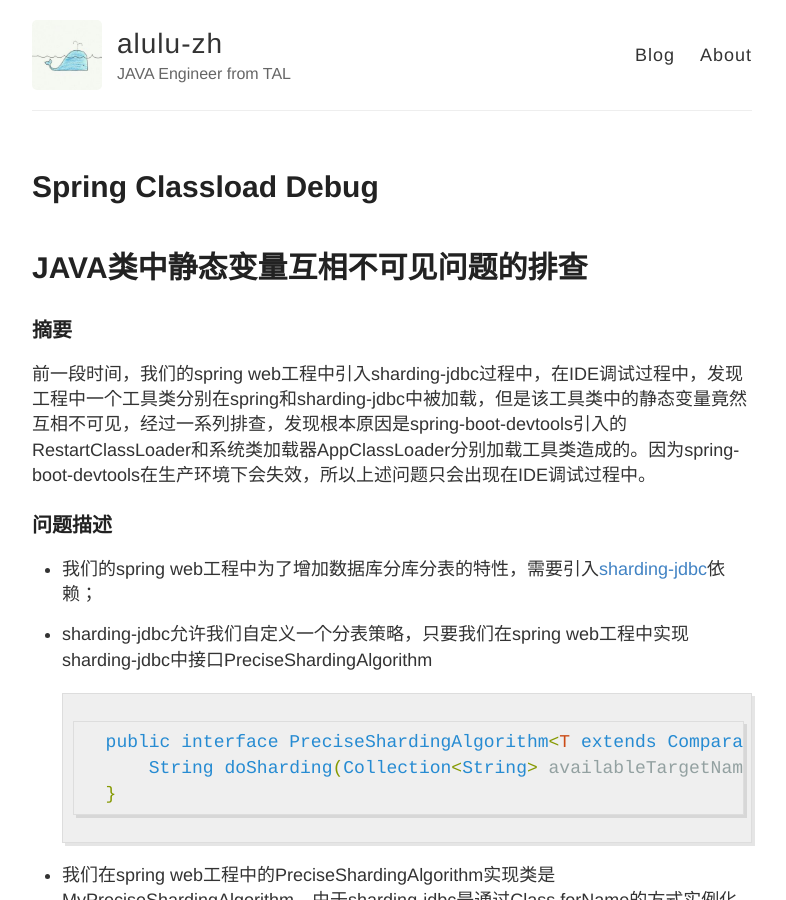
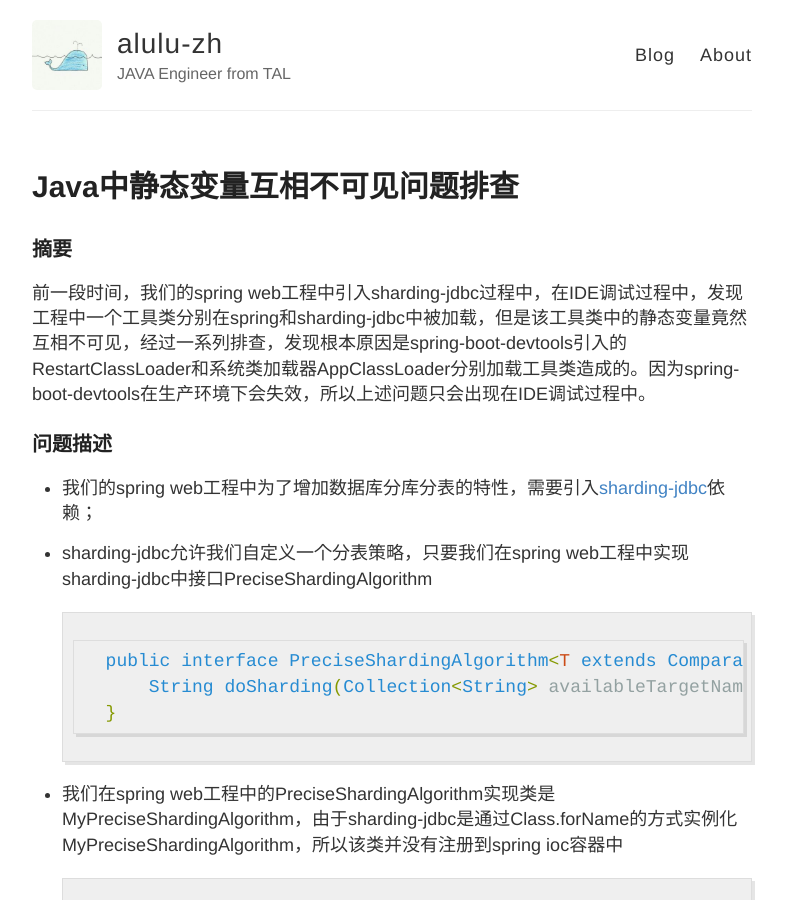
Before and after one commit to alulu-zh/alulu-zh.github.io, a Jekyll site: the page built from _posts/2017-12-28-JAVA中静态变量互相不可见问题排查.md, in a window 1280 px wide and 900 px high. Shown: the whole window, without its empty margins (248-1034 px from the left). Built offline with Jekyll 4.4.1, drawn with Linux system fonts in a browser that asks for light colours; our own code applies the rules of GitHub Pages for plain Markdown files; part of the change alters nothing that is shown.

```diff
--- a/_posts/2017-12-28-spring-classload-debug.md
+++ b/_posts/2017-12-28-JAVA中静态变量互相不可见问题排查.md
@@ -1,5 +1,3 @@
-# JAVA类中静态变量互相不可见问题的排查
-
 ### 摘要
 前一段时间，我们的spring web工程中引入sharding-jdbc过程中，在IDE调试过程中，发现工程中一个工具类分别在spring和sharding-jdbc中被加载，但是该工具类中的静态变量竟然互相不可见，经过一系列排查，发现根本原因是spring-boot-devtools引入的RestartClassLoader和系统类加载器AppClassLoader分别加载工具类造成的。因为spring-boot-devtools在生产环境下会失效，所以上述问题只会出现在IDE调试过程中。
 
@@ -84,7 +82,7 @@
 问题 2：RestartClassLoader加载类的策略什么？
 
 + 先上双亲委派的方式的类加载器示意图
-![](https://raw.githubusercontent.com/alulu-zh/alulu-zh.github.io/master/old_classloader.png)
+![](https://raw.githubusercontent.com/alulu-zh/alulu-zh.github.io/master/images/old_classloader.png)
 
 + 我们直接看RestartClassLoader的源码，可以发现加载类的loadClass方法并没有采用双亲委派的模式，而是先是看看自己有没有加载过这个类，如果没有就自己加载看看，如果在url path（即当前工程的target/classes路径）中没有发现class，RestartClassLoader才会委托父类加载器加载
 
```
